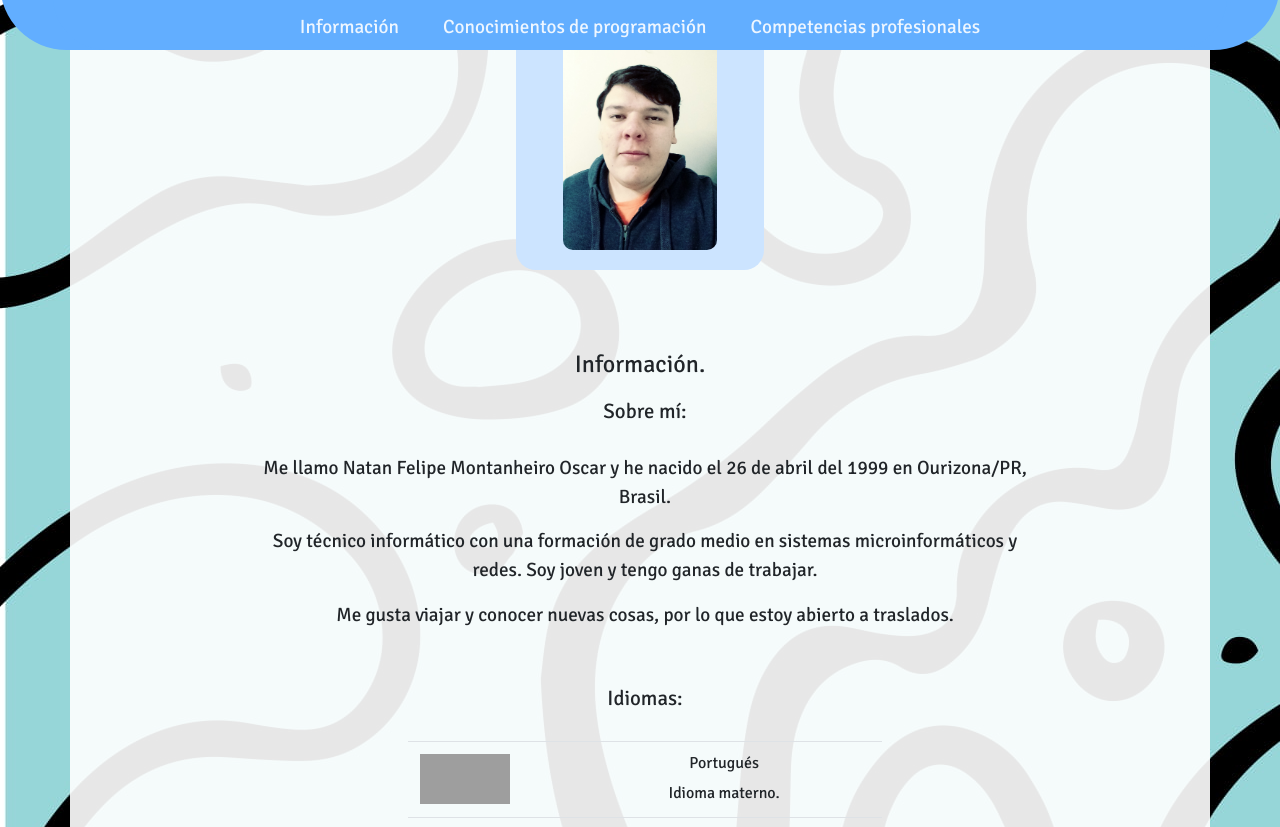
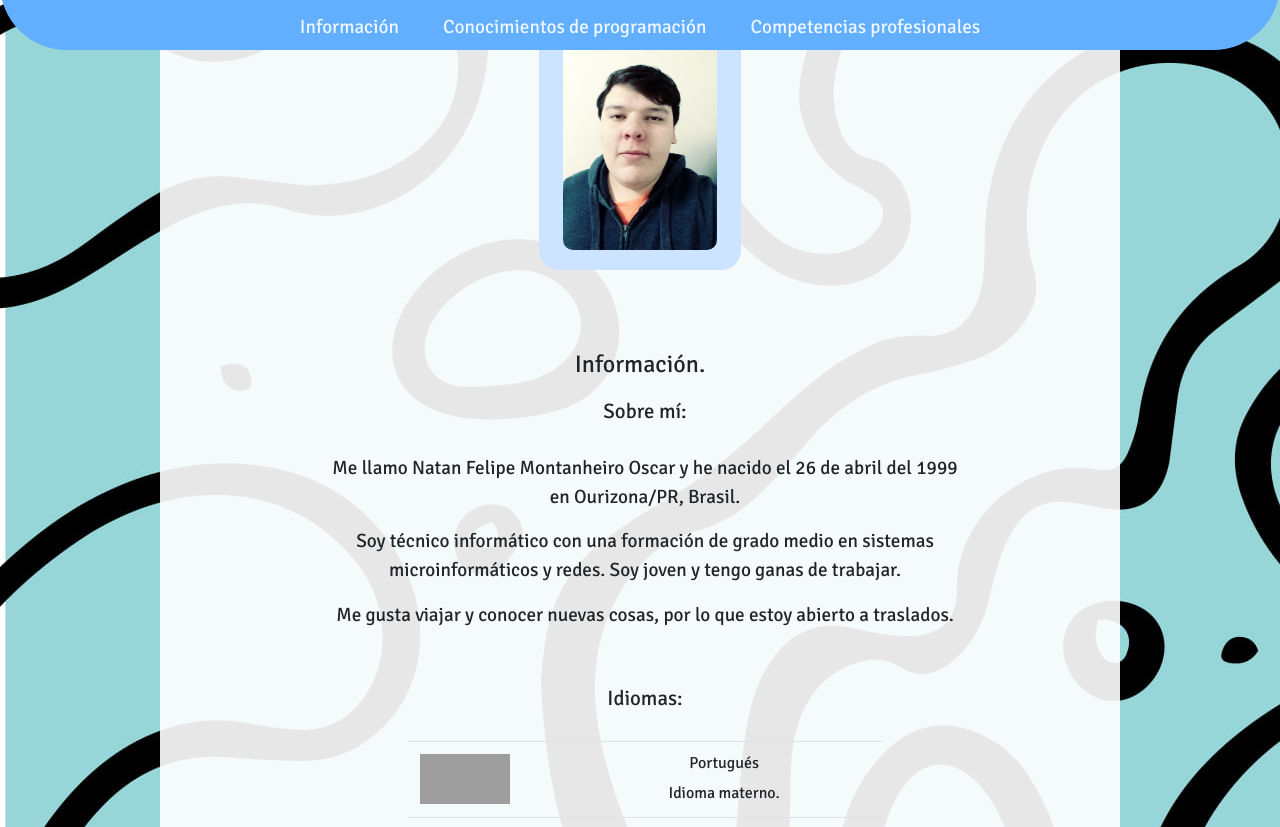
Before and after one commit to NatanFelipeM/NatanFelipeM.github.io, a plain HTML site: page index.html in a window 1280 px wide. Shown: the part 83-910 px from the top of the page. Drawn offline with nearby package versions, Linux system fonts and the light colour scheme; grey boxes are pictures that could not be loaded.

Commit message:
personal

```diff
--- a/index.html
+++ b/index.html
@@ -99,7 +99,7 @@
             border-radius: 30px;
             width: 70%;
             position: relative;
-            left: 10px;
+            left: 70px;
             margin-bottom: 70px;
             margin-top: 50px;
         }
@@ -195,6 +195,9 @@
                 display: flex;
                 align-items: center;
             }
+            main section:not(:last-child)::after{
+                left: 10px;
+            }
         }
         @media screen and (min-width: 667px){
             main section:last-child{
@@ -220,6 +223,9 @@
                 background-color: white;
                 color: rgb(98, 174, 255);
             }
+            main section:not(:last-child)::after{
+                left: 10px;
+            }
         }
     </style>
 </head>
@@ -238,8 +244,8 @@
 
         </nav>
     </header>
-    <main class="container ">
-<div class="container col-7 col-md-3 d-flex justify-content-left">
+    <main class="container col-sm-9">
+<div class="container col-7 col-md-5 col-lg-3 d-flex justify-content-left">
 
             <div>
 
```
